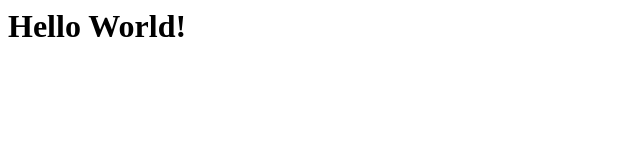
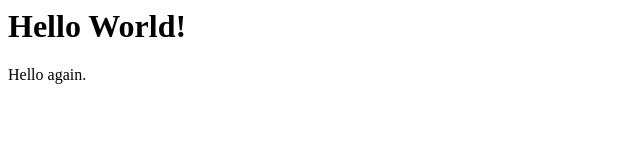
Before and after one commit to Faltanas/TheHeart, a plain HTML site: page index.html in a window 1280 px wide. Shown: the full height of the page, 0-640 px from the left. Drawn offline with Linux system fonts and the light colour scheme.

Commit message:
Update index.html

```diff
--- a/index.html
+++ b/index.html
@@ -1 +1,2 @@
 <h1>Hello World!</h1>
+<body>Hello again.</body>
```
